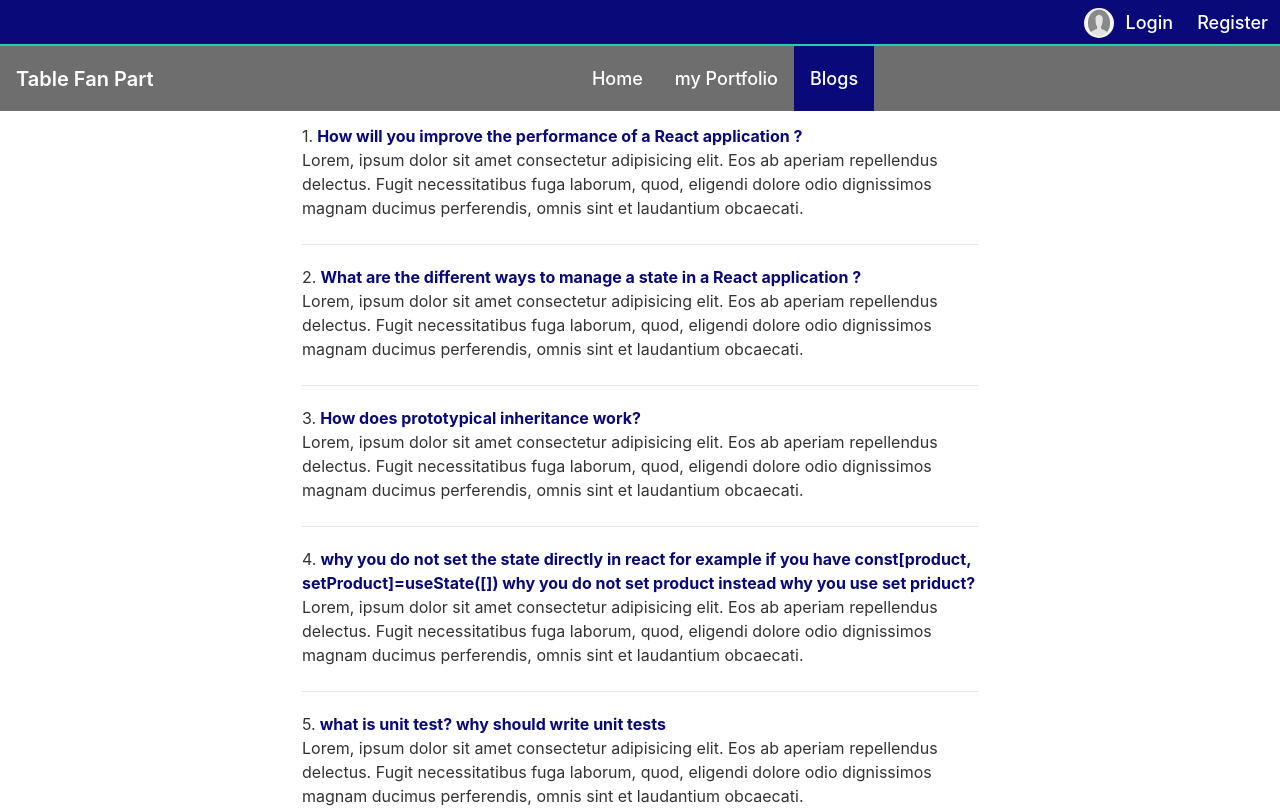
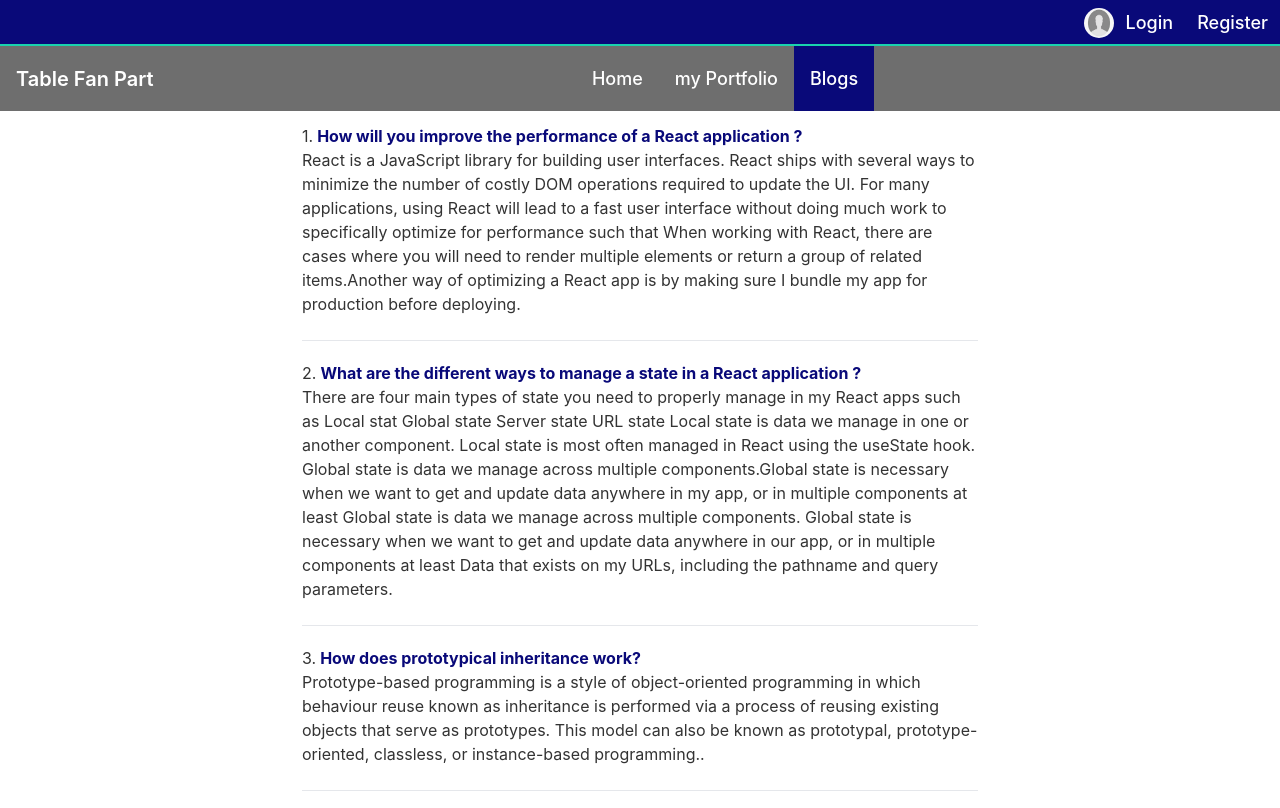
Before and after one commit to arifa-akter/table-fan-manufacture, a React (Create React App) app: page /blogs in a window 1280 px wide. Shown: the top 808 px of the page. Built offline with nearby package versions, Linux system fonts and the light colour scheme; no server answers; the HTML template or start-up script is replaced by a standard one.

Commit message:
add bolgs

```diff
--- a/src/components/Blogs/Blogs.js
+++ b/src/components/Blogs/Blogs.js
@@ -6,26 +6,27 @@ const Blogs = () => {
           <div className="container mx-auto">
             <div className="lg:w-[700px] grid grid-cols-1 mx-auto p-3">
                <div className="question">
-                 <span className="pr-1">1.</span><span className='text-primary  font-bold pt-5'>How will you improve the performance of a React application ?</span>
-                  <p className="pb-6">Lorem, ipsum dolor sit amet consectetur adipisicing elit. Eos ab aperiam repellendus delectus. Fugit necessitatibus fuga laborum, quod, eligendi dolore odio dignissimos magnam ducimus
-                     perferendis, omnis sint et laudantium obcaecati.</p>
+               <span className="pr-1">1.</span><span className='text-primary  font-bold pt-5'>How will you improve the performance of a React application ?</span>
+                  <p className="pb-6">React is a JavaScript library for building user interfaces. React ships with several ways to minimize the number of costly DOM operations required to update the UI. For many applications, using React will lead to a fast user interface without doing much work to specifically optimize for performance such that When working with React, there are cases where you will need to render multiple elements or return a group of related items.Another way of optimizing a React app is by making sure I bundle my app for production before deploying.</p>
+
+
                   <hr className='mb-5'/>
                   <span className="pr-1">2.</span><span className='text-primary font-bold'>What are the different ways to manage a state in a React application ?</span>
-                  <p className="pb-6">Lorem, ipsum dolor sit amet consectetur adipisicing elit. Eos ab aperiam repellendus delectus. Fugit necessitatibus fuga laborum, quod, eligendi dolore odio dignissimos magnam ducimus
-                     perferendis, omnis sint et laudantium obcaecati.</p>
+                  <p className="pb-6">There are four main types of state you need to properly manage in my React apps such as Local stat Global state Server state URL state  Local state is data we manage in one or another component.
+                  Local state is most often managed in React using the useState hook. Global state is data we manage across multiple components.Global state is necessary when we want to get and update data anywhere in my app, or in multiple components at least Global state is data we manage across multiple components.
+                  Global state is necessary when we want to get and update data anywhere in our app, or in multiple components at least Data that exists on my URLs, including the pathname and query parameters.</p>
                      <hr className='mb-5'/>
                   <span className="pr-1">3.</span><span className='text-primary font-bold'>How does prototypical inheritance work?</span>
-                  <p className="pb-6">Lorem, ipsum dolor sit amet consectetur adipisicing elit. Eos ab aperiam repellendus delectus. Fugit necessitatibus fuga laborum, quod, eligendi dolore odio dignissimos magnam ducimus
-                     perferendis, omnis sint et laudantium obcaecati.</p>
+                  <p className="pb-6">Prototype-based programming is a style of object-oriented programming in which behaviour reuse known as inheritance is performed via a process of reusing existing objects that serve as prototypes. This model can also be known as prototypal, prototype-oriented, classless, or instance-based programming..</p>
                      <hr className='mb-5'/>
-                  <span className="pr-1">4.</span><span className='text-primary font-bold'>why you do not set the state directly in react for example  if you have const[product, setProduct]=useState([]) why you do not set product instead why you use set priduct?</span>
-                  <p className="pb-6">Lorem, ipsum dolor sit amet consectetur adipisicing elit. Eos ab aperiam repellendus delectus. Fugit necessitatibus fuga laborum, quod, eligendi dolore odio dignissimos magnam ducimus
-                     perferendis, omnis sint et laudantium obcaecati.</p>
+                     <span className="pr-1">4.</span><span className='text-primary font-bold'>why you do not set the state directly in react for example  if you have const[product, setProduct]=useState([]) why you do not set product instead why you use set priduct?</span>
+                  <p className="pb-6"> i do not use product when i setProduct in the useState then i get value form product setProduct set  the value in use state it is a function it store data in state </p>
+
                      <hr className='mb-5'/>
                   <span className="pr-1">5.</span>
                   <span className='text-primary font-bold'>what is unit test? why should write unit tests</span>
-                  <p className="pb-6">Lorem, ipsum dolor sit amet consectetur adipisicing elit. Eos ab aperiam repellendus delectus. Fugit necessitatibus fuga laborum, quod, eligendi dolore odio dignissimos magnam ducimus
-                     perferendis, omnis sint et laudantium obcaecati.</p>
+                  <p className="pb-6">
+                  Unit testing is a software development process in which the smallest testable parts of an application, called units, are individually and independently scrutinized for proper operation. This testing methodology is done during the development process by the software developers and    sometimes QA staff.</p>
 
                </div>
             </div>
--- a/src/components/MyPortfolio/MyPortfolio.js
+++ b/src/components/MyPortfolio/MyPortfolio.js
@@ -18,11 +18,11 @@ const MyPortfolio = () => {
                         <span className='font-bold lg:text-xl'>Bsc computer science and engineering from Nation university</span></p>
                         <p className="mb-5"><span className='font-bold lg:text-xl text-secondary pr-3'>technology:</span>
                         <span className='font-bold lg:text-xl'>I know about bootstrap tailwind react</span></p>
-                        <p className="mb-5"><span className='font-bold lg:text-xl text-secondary pr-3'>link :<span className='text-accent'>//http/websitelink</span></span>
+                        <p className="mb-5"><span className='font-bold lg:text-xl text-secondary pr-3'>link :<span className='text-accent'>websiteLink</span></span>
                         </p>
-                        <p className="mb-5"><span className='font-bold lg:text-xl text-secondary pr-3'>link :<span className='text-accent'>//http/websitelink</span></span>
+                        <p className="mb-5"><span className='font-bold lg:text-xl text-secondary pr-3'>link :<span className='text-accent'>websiteLink</span></span>
                         </p>
-                        <p className="mb-5"><span className='font-bold lg:text-xl text-secondary pr-3'>link :<span className='text-accent'>//http/websitelink</span></span>
+                        <p className="mb-5"><span className='font-bold lg:text-xl text-secondary pr-3'>link :<span className='text-accent'>websiteLink</span></span>
                         </p>
                     </div>
                 </div>
```
